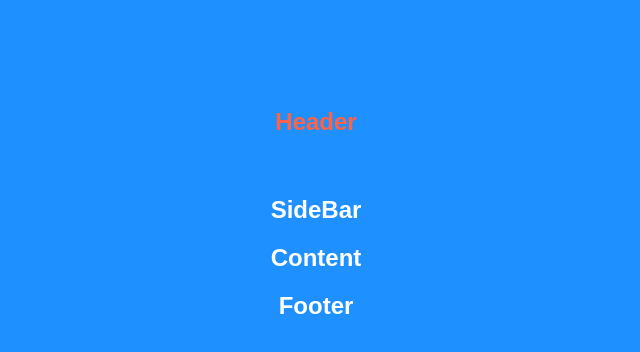
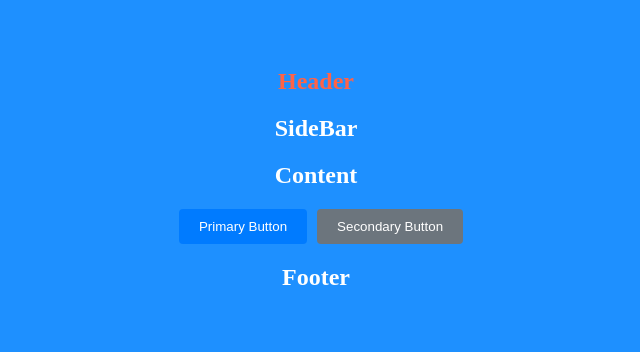
Before and after one commit to thanhpham091790/reactjs, a React (Vite) app in the folder 01-react-tutorial/my-react-app/: page / in a window 1280 px wide. Shown: the top 352 px of the page, without its empty margins (324-964 px from the left). Built offline with nearby package versions, Linux system fonts and the light colour scheme.

Commit message:
We can add more classess for 1 element.

```diff
--- a/01-react-tutorial/my-react-app/src/App.css
+++ b/01-react-tutorial/my-react-app/src/App.css
@@ -2,6 +2,5 @@ body {
   background-color: DodgerBlue;
   color: white;
   padding: 40px;
-  font-family: Sans-Serif;
   text-align: center;
 }
--- a/01-react-tutorial/my-react-app/src/App.jsx
+++ b/01-react-tutorial/my-react-app/src/App.jsx
@@ -1,11 +1,13 @@
 
 
 import './App.css';
+import buttonStyles from './Button.module.css';
 import { Suspense, lazy } from "react";
 const Header = lazy(() => import('./Header'));
 const Content = lazy(() => import('./Content'));
 const SideBar = lazy(() => import('./SideBar'));
 const Footer = lazy(() => import('./Footer'));
+
 
 function App() {
   return (
@@ -15,6 +17,8 @@ function App() {
         <div>
           <SideBar />
           <Content />
+          <button type='button' className={`${buttonStyles.mybutton} ${buttonStyles.primary}`}>Primary Button</button>
+          <button type='button' className={`${buttonStyles.mybutton} ${buttonStyles.secondary}`}>Secondary Button</button>
         </div>
         <Footer />
       </Suspense>
--- /dev/null
+++ b/01-react-tutorial/my-react-app/src/Button.module.css
@@ -0,0 +1,17 @@
+.mybutton {
+    padding: 10px 20px;
+    border: none;
+    border-radius: 4px;
+    cursor: pointer;
+    margin-left: 10px;
+}
+
+.primary {
+    background-color: #007bff;
+    color: white;
+}
+
+.secondary {
+    background-color: #6c757d;
+    color: white;
+}
--- a/01-react-tutorial/my-react-app/src/Header.module.css
+++ b/01-react-tutorial/my-react-app/src/Header.module.css
@@ -1,6 +1,3 @@
 .bigred {
     color: Tomato;
-    padding: 40px;
-    font-family: Sans-Serif;
-    text-align: center;
 }
```
